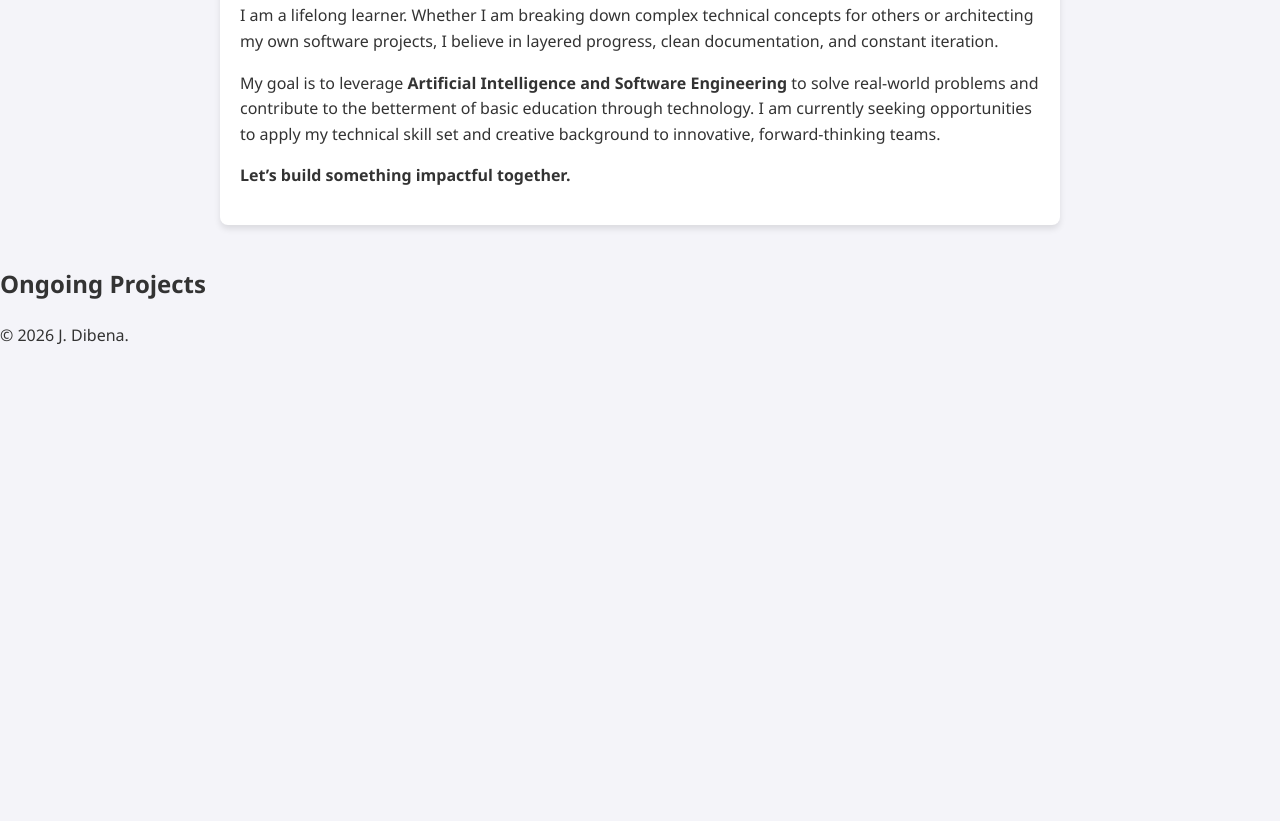
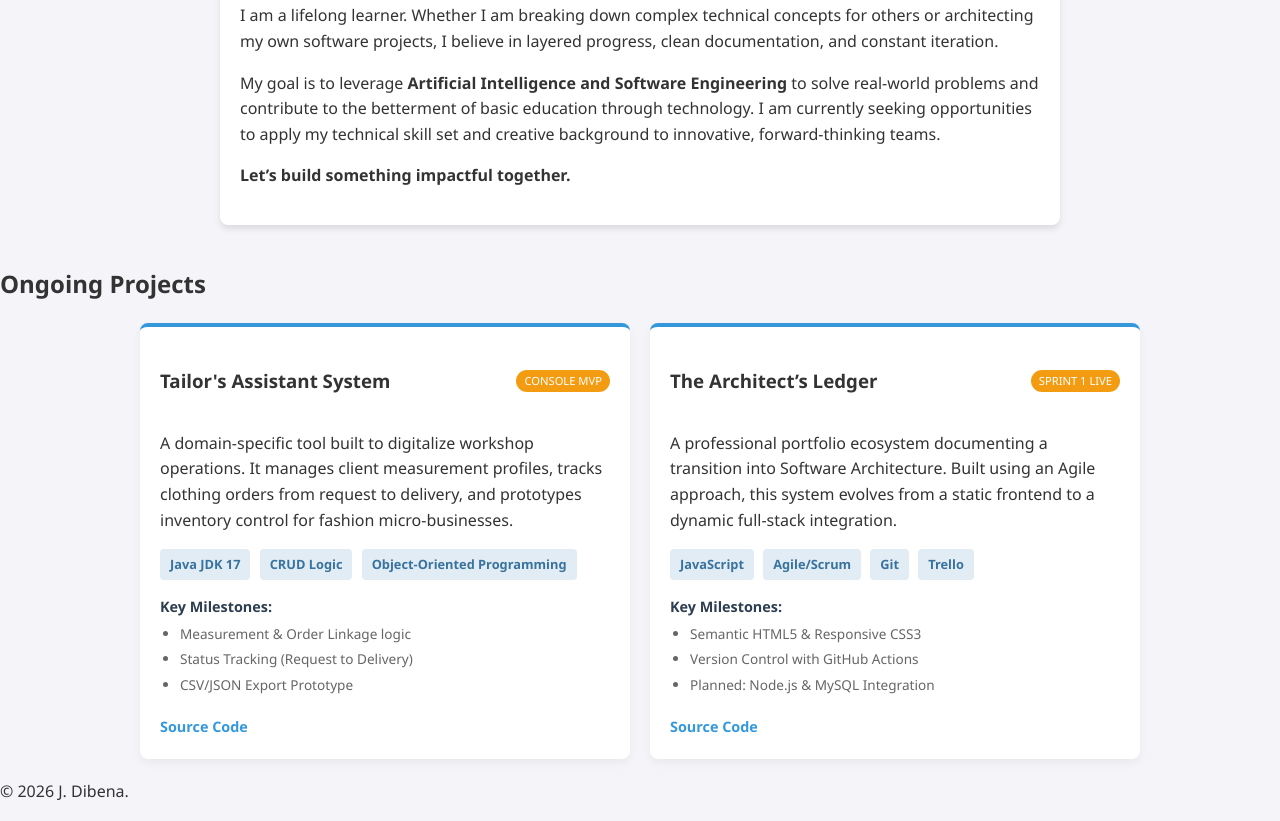
Before and after one commit to realjewo12/JDibena-site, a website: page index.html in a window 1280 px wide. Shown: the part 1199-2020 px from the top of the page. Before the commit the page ends 1564 px from the top, so only its background shows below. Drawn offline with Linux system fonts and the light colour scheme.

Commit message:
feat: complete project gallery with consistent card styling and detailed project docs

```diff
--- a/index.html
+++ b/index.html
@@ -71,9 +71,67 @@
     </section>
 
     <section id="projects">
-        <h2>Ongoing Projects</h2>
-        <div class="project-grid">
-            </div>
+    <h2>Ongoing Projects</h2>
+    <div class="project-grid">
+        <!-- Project Card 1: Tailor's Assistant System -->
+        <div class="project-card">
+        <div class="card-header">
+            <h3>Tailor's Assistant System</h3>
+            <span class="status-badge">Console MVP</span>
+        </div>
+
+        <p>A domain-specific tool built to digitalize workshop operations. It manages client measurement profiles, tracks clothing orders from request to delivery, and prototypes inventory control for fashion micro-businesses.</p>
+
+        <div class="skills-tags">
+            <span class="badge">Java JDK 17</span>
+            <span class="badge">CRUD Logic</span>
+            <span class="badge">Object-Oriented Programming</span>
+        </div>
+
+        <div class="card-features">
+            <h4>Key Milestones:</h4>
+            <ul>
+                <li>Measurement & Order Linkage logic</li>
+                <li>Status Tracking (Request to Delivery)</li>
+                <li>CSV/JSON Export Prototype</li>
+            </ul>
+        </div>
+
+        <div class="card-links">
+            <a href="https://github.com/realjewo12/TailorApp" target="_blank" class="btn-small">Source Code</a>
+        </div>
+        </div>
+
+        <!-- Project Card 2: The Architect’s Ledger -->
+        <div class="project-card">
+        <div class="card-header">
+            <h3>The Architect’s Ledger</h3>
+            <span class="status-badge">Sprint 1 Live</span>
+        </div>
+
+        <p>A professional portfolio ecosystem documenting a transition into Software Architecture. Built using an Agile approach, this system evolves from a static frontend to a dynamic full-stack integration.</p>
+
+        <div class="skills-tags">
+            <span class="badge">JavaScript</span>
+            <span class="badge">Agile/Scrum</span>
+            <span class="badge">Git</span>
+            <span class="badge">Trello</span>
+        </div>
+
+        <div class="card-features">
+            <h4>Key Milestones:</h4>
+            <ul>
+                <li>Semantic HTML5 & Responsive CSS3</li>
+                <li>Version Control with GitHub Actions</li>
+                <li>Planned: Node.js & MySQL Integration</li>
+            </ul>
+        </div>
+
+        <div class="card-links">
+            <a href="https://github.com/realjewo12/JDibena-site" target="_blank" class="btn-small">Source Code</a>
+        </div>
+    </div>
+    </div>
     </section>
 
     <footer>
--- a/style.css
+++ b/style.css
@@ -8,7 +8,7 @@ body {
 }
 
 header {
-    background: #2d093dee;
+    background: #1f3479ee;
     color: #fff;
     padding: 1rem 0;
     text-align: center;
@@ -35,7 +35,7 @@ nav a {
     background: #fff;
     padding: 20px 20px;
     text-align: center;
-    border-bottom: 3px solid #691169;
+    border-bottom: 3px solid #3498db;
 }
 
 #hero h1 {
@@ -56,9 +56,9 @@ nav a {
 /* Button Styling */
 button {
     text-decoration: none;
-    color: #691169;
+    color: #3498db;
     padding: 10px 20px;
-    border: 2px solid #691169;
+    border: 2px solid #3498db;
     border-radius: 5px;
     font-weight: bold;
     transition: 0.3s;
@@ -67,7 +67,7 @@ button {
 }
 
 button:hover {
-    background: #691169;
+    background: #3498db;
     color: #fff;
 }
 
@@ -80,15 +80,93 @@ button:hover {
 
 .btn-secondary {
     text-decoration: none;
-    color: #691169;
+    color: #3498db;
     padding: 10px 20px;
-    border: 2px solid #691169;
+    border: 2px solid #3498db;
     border-radius: 5px;
     font-weight: bold;
     transition: 0.3s;
 }
 
 .btn-secondary:hover {
-    background: #691169;
+    background: #3498db;
     color: #fff;
 }
+
+.project-grid {
+    display: grid;
+    grid-template-columns: repeat(auto-fit, minmax(300px, 1fr));
+    gap: 20px;
+    max-width: 1000px;
+    margin: 20px auto;
+}
+
+.project-card {
+    background: #fff;
+    padding: 20px;
+    border-radius: 8px;
+    box-shadow: 0 4px 10px rgba(0,0,0,0.05);
+    border-top: 4px solid #3498db;
+    transition: transform 0.3s;
+}
+
+.project-card:hover {
+    transform: translateY(-5px);
+}
+
+.badge {
+    display: inline-block;
+    background: #e1ecf4;
+    color: #39739d;
+    padding: 5px 10px;
+    border-radius: 4px;
+    font-size: 0.8rem;
+    font-weight: bold;
+    margin-right: 5px;
+}
+
+.btn-small {
+    display: inline-block;
+    margin-top: 15px;
+    color: #3498db;
+    text-decoration: none;
+    font-size: 0.9rem;
+    font-weight: bold;
+}
+
+.card-header {
+    display: flex;
+    justify-content: space-between;
+    align-items: center;
+    margin-bottom: 10px;
+}
+
+.status-badge {
+    font-size: 0.7rem;
+    background: #f39c12;
+    color: #fff;
+    padding: 2px 8px;
+    border-radius: 12px;
+    text-transform: uppercase;
+}
+
+.card-features h4 {
+    font-size: 0.9rem;
+    margin: 15px 0 5px 0;
+    color: #2c3e50;
+}
+
+.card-features ul {
+    padding-left: 20px;
+    margin: 0;
+    font-size: 0.85rem;
+    color: #666;
+}
+
+.card-features li {
+    margin-bottom: 4px;
+}
+
+.skills-tags {
+    margin-top: 10px;
+}
```
